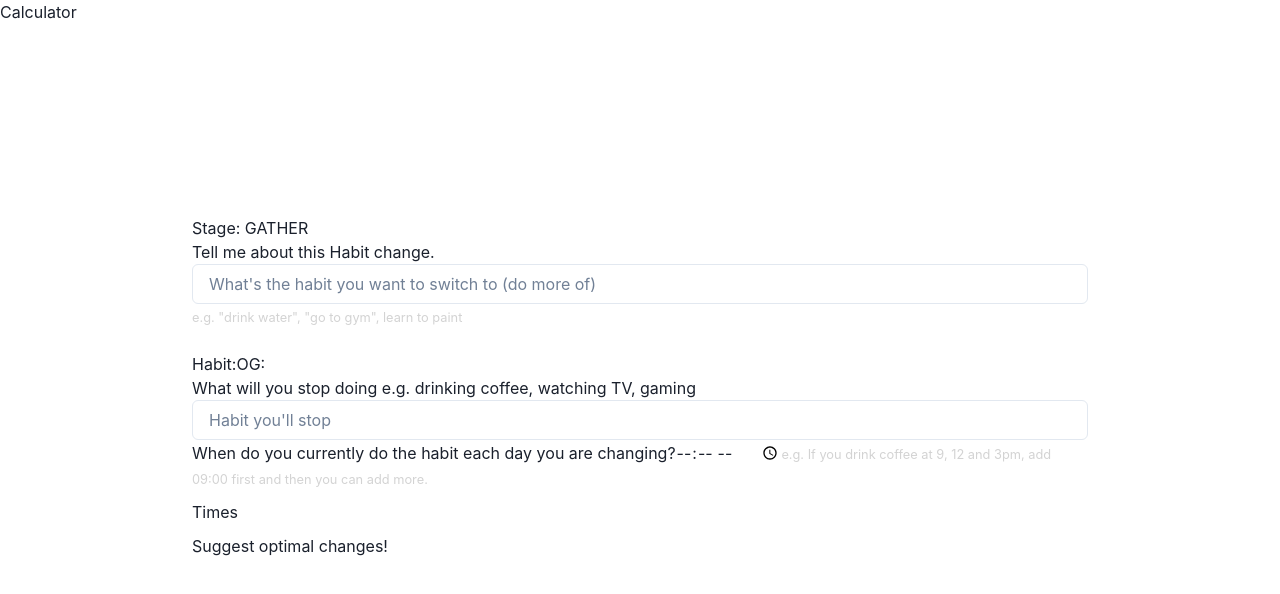
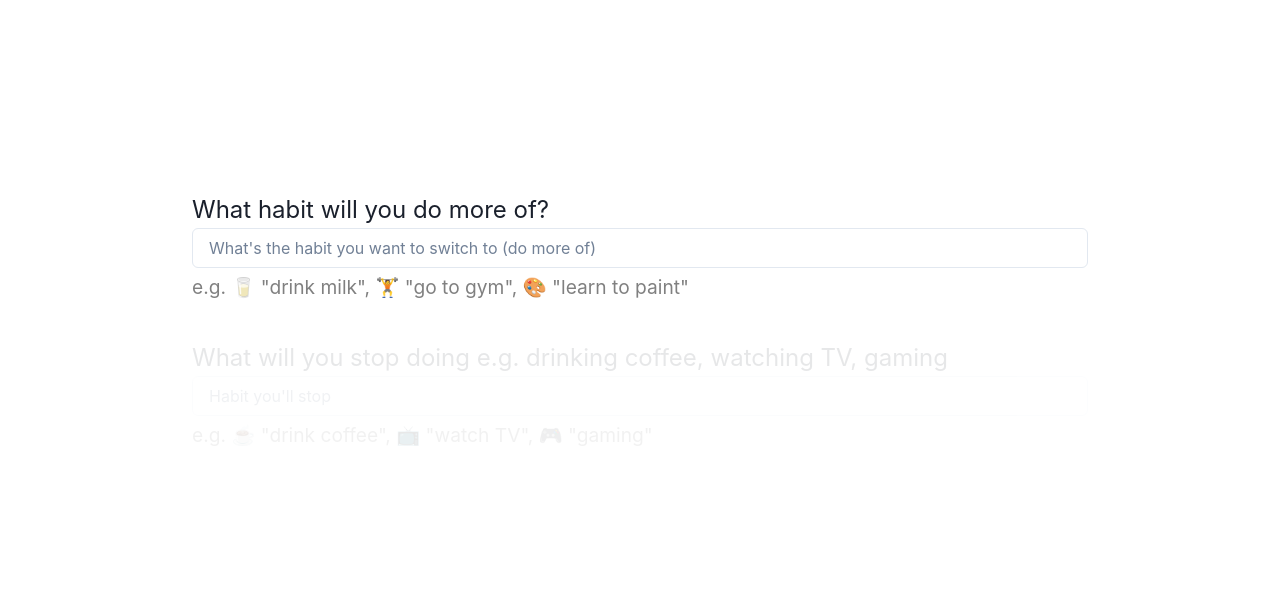
Before and after one commit to sussex-james/habitoclock, a React (Create React App) app: page / in a window 1280 px wide. Shown: the top 594 px of the page. Built offline with nearby package versions, Linux system fonts and the light colour scheme.

Commit message:
Working time UI

```diff
--- a/src/components/Entry.js
+++ b/src/components/Entry.js
@@ -14,7 +14,7 @@ export default () => {
 
     return (<div>
         {seenEntry === false && <WelcomeScreen onDone={() => setSeenEntry(true)}/>}
-        {seenEntry && <div><h1>Calculator</h1><PersonalHabitCalculator/></div>}
+        {seenEntry && <div><PersonalHabitCalculator/></div>}
     </div>)
 
 }
--- a/src/components/FormInterface/HabitInformationForm.js
+++ b/src/components/FormInterface/HabitInformationForm.js
@@ -1,48 +1,71 @@
-import React, {useContext, useState} from "react";
-import { Input } from '@chakra-ui/react'
+import React, {useContext, useState, useEffect} from "react";
+import { Input, Button, Badge } from '@chakra-ui/react'
 import {observer} from "mobx-react";
 import HabitStore from "./HabitStore";
 
-export default observer(({setFormOnDone}) => {
+export default observer(({onDone}) => {
 
     const habitInformation = useContext(HabitStore);
 
+    const [currentTime, setCurrentTime] = useState({hour: null, minute: null})
+
+    useEffect(() => {
+        console.log('The current time has changed.', currentTime)
+        console.log(currentTime.hour)
+    }, [currentTime])
 
     // user adds info. whenever they update it, HabitInformation.ts (business logic) calculates the presumed carbon cost.
     // it gets the average energy usage from GPT-3 (rough guess, it's close enough) and calculates the typical one time usage
     // that way we can calculate the negative or positive impact of habits. Running for example has no impact.
     // so user learns as they use the application too.
 
-    return(<div>
-        Tell me about this Habit change.
-        <Input placeholder="What's the habit you want to switch to (do more of)" onChange={(e) => habitInformation.setHabit(e.target.value)} /><br />
-        <small style={{color:"lightgrey"}}>e.g. "drink water", "go to gym", learn to paint</small>
+    return(<div style={{fontSize:"150%"}}>
+        What habit will you do more of?
+        <Input placeholder="What's the habit you want to switch to (do more of)" onChange={(e) => habitInformation.setHabit(e.target.value)}
+        /><br />
+        <small style={{color:"grey"}}>e.g. 🥛 "drink milk", 🏋️ "go to gym", 🎨 "learn to paint" <span style={{opacity:0}}>{habitInformation.habit}</span></small>
         <br /><br />
-        Habit:{habitInformation.habit}:
 
-        {habitInformation.habit !== '' && <div>What will you stop doing e.g. drinking coffee, watching TV, gaming {habitInformation.insteadHabitCost && <span>This habit costs {habitInformation.insteadHabitCost}</span>}
+       <div style={{opacity: habitInformation.habit === '' ? 0.1 : 1}}>What will you stop doing e.g. drinking coffee, watching TV, gaming {habitInformation.insteadHabitCost != -1 && <span>This habit uses {habitInformation.insteadHabitCost} Carbon g/kwh</span>}
+            <Input placeholder="Habit you'll stop" onChange={(e) => habitInformation.setInsteadHabit(e.target.value)} /><br />
+            <small style={{color:"grey"}}>e.g. ☕ "drink coffee", 📺 "watch TV", 🎮 "gaming"</small>
 
-            <Input placeholder="Habit you'll stop" onChange={(e) => habitInformation.setInsteadHabit(e.target.value)} /><br />
+        </div>
 
+        {habitInformation.insteadHabit !== '' && <div><br /><br />
+        When do you currently do the habit each day you are changing?<br />
 
-        </div>}
+            <div style={{padding:"10px", border: "1px solid lightgrey"}}>
+        <input type="time" id="habit2" name="habit2" required onChange={(e) => {
+            var date = e.target.value.split(':');
 
-        {habitInformation.insteadHabit !== '' && <div>
-        When do you currently do the habit each day you are changing?
-
-        <input type="time" id="habit2" name="habit2" required />
+            var hours = date[0];
+            var minutes = date[1];
+            setCurrentTime({hour: hours, minute: minutes})
+        }} />
+                <Button onClick={() => {
+                    habitInformation.addTime({ hour: currentTime.hour, minute: currentTime.minute})
+                }}>Add this time</Button>
+            </div>
             <small style={{color:"lightgrey"}}>
         e.g. If you drink coffee at 9, 12 and 3pm, add 09:00 first and then you can add more.
             </small>
 
-            <div style={{paddingTop:"10px", paddingBottom:"10px"}}>
-                <h3>Times</h3>
-                {habitInformation.whenUserDoes.map((timeRepresentation) => <div>{timeRepresentation.hour}:{timeRepresentation.minute}</div>)}
+            <div style={{padding: "10px", backgroundColor:"rgb(240,240,240)", borderRadius:"15px", margin:"10px"}}>
+                <h2>Times</h2>
+                {habitInformation.whenUserDoes.map((timeRepresentation) => <Badge>{timeRepresentation.hour}:{timeRepresentation.minute}&nbsp;</Badge>)}
             </div>
 
-
-        <button>Suggest optimal changes!</button>
+            <div style={{float:"right"}}>
+                {habitInformation.whenUserDoes.length > 1 ?
+                <Button colorScheme="green" onClick={() => onDone()}>Suggest optimal changes!</Button>
+                    : <Badge>(add at least two times to calculate optimal changes)</Badge>}
+            </div>
         </div>}
 
+        <div style={{opacity:0.03, marginTop:"20px"}}>
+            {habitInformation.habit}
+            {habitInformation.insteadHabit}
+        </div>
     </div>)
 })
--- a/src/components/FormInterface/HabitStore.js
+++ b/src/components/FormInterface/HabitStore.js
@@ -8,10 +8,10 @@ export default createContext(new class Habit {
         makeAutoObservable(this);
     }
 
-    habit = 'OG';
-    instead = 'asd'
+    habit = ''
+    insteadHabit = ''
     habitCost = -1;
-    insteadHabit = -1;
+    insteadHabitCost = -1;
     whenUserDoes = [];
 
     addTime = (timeRepresentation) => {
--- a/src/components/FormInterface/PersonalHabitCalculator.js
+++ b/src/components/FormInterface/PersonalHabitCalculator.js
@@ -25,8 +25,7 @@ export default () => {
     }, [form])*/
 
     return(<div style={{padding:"15%"}}>
-        Stage: {stage}
-        {stage === STAGES.FIRST_GATHER_HABIT_DATA && <HabitInformationForm  />}
+        {stage === STAGES.FIRST_GATHER_HABIT_DATA && <HabitInformationForm onDone={() => setStage(STAGES.SECOND_PROCESS_DATA)}  />}
         {stage === STAGES.SECOND_PROCESS_DATA && <div>Fetching results</div>}
         {stage === STAGES.THIRD_SHOW_RESULTS && <div>Results:</div>}
     </div>)
```
